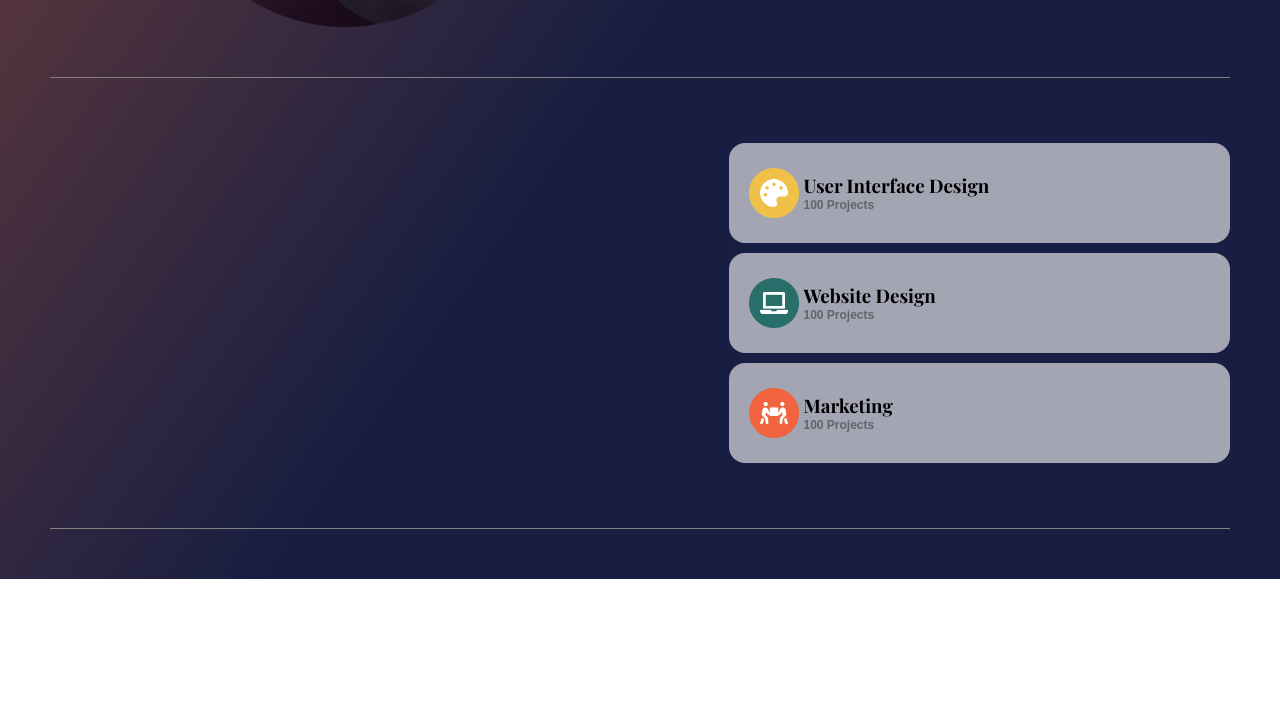
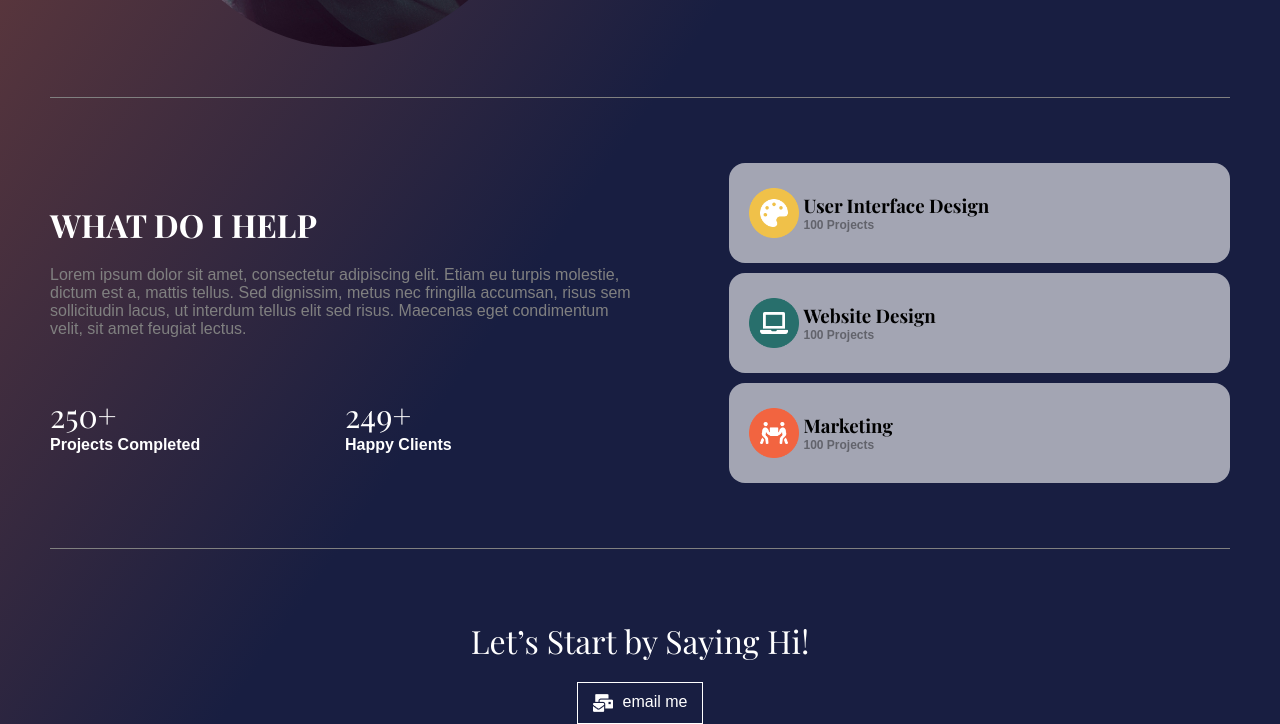
Before and after one commit to MaximeJourdanney/TD1_WEB, a plain HTML site: page index.html in a window 1280 px wide. Shown: the part 1238-1962 px from the top of the page. Before the commit the page ends 1817 px from the top, so only its background shows below. Drawn offline with nearby package versions, Linux system fonts and the light colour scheme; a web font is replaced by a local one.

Commit message:
Portfolio v3

```diff
--- a/index.css
+++ b/index.css
@@ -90,7 +90,7 @@ h1 {
     cursor: pointer;
 }
 
-.button-nav {
+.button {
     background-color: transparent;
     border: 1px solid white;
     padding: 10px 15px;
@@ -100,7 +100,7 @@ h1 {
     font-size: 1rem;
 }
 
-.button-nav:hover {
+.button:hover {
     background-color: white;
     color: black;
     scale: 1.05;
@@ -148,7 +148,7 @@ h1 {
     align-items: center;
     background-color: black;
     width: 100%;
-    height: 80px;
+    height: 100px;
 }
 
 .reseaux img {
@@ -216,6 +216,50 @@ h1 {
     height: 350px;
 }
 
+.s3g-haut {
+    height: 70%;
+    display: flex;
+    flex-direction: column;
+    justify-content: center;
+}
+
+.s3g-bas {
+    display: flex;
+    height: 30%;
+}
+
+.stats {
+    display: flex;
+    flex-direction: column;
+    justify-content: start;
+    align-items: start;
+    width: 50%;
+    height: 100%;
+}
+
+.p-stats1 {
+    font-family: 'Playfair Display', serif;
+    font-size: 2rem;
+}
+
+.p-stats2 {
+    font-family: 'Poppins', sans-serif;
+    font-size: 1rem;
+    font-weight: bold;
+}
+
+.h2-section3 {
+    font-family: 'Playfair Display', serif;
+    font-size: 2rem;
+}
+
+.p-section3 {
+    font-family: 'Poppins', sans-serif;
+    font-size: 1rem;
+    color: gray;
+    margin-top: 20px;
+}
+
 .section3-droite {
     display: flex;
     flex-direction: column;
@@ -260,3 +304,24 @@ h1 {
 }
 
 /* === FOOTER === */
+
+footer {
+    display: flex;
+    flex-direction: column;
+    justify-content: center;
+    align-items: center;
+}
+
+footer h2 {
+    font-family: 'Playfair Display', serif;
+    text-align: center;
+    margin-top: 20px;
+    font-weight: 100;
+    font-size: 2rem;
+}
+
+.button-footer {
+    display: flex;
+    gap: 10px;
+    margin-top: 20px;
+}
--- a/index.html
+++ b/index.html
@@ -22,7 +22,7 @@
                     <li>About</li>
                     <li>Services</li>
                     <li>
-                        <button class="button-nav">Hire Me</button>
+                        <button class="button">Hire Me</button>
                     </li>
                 </ul>
             </div>
@@ -60,7 +60,22 @@
         <hr class="separator">
 
         <section class="section3">
-            <div class="section3-gauche"></div>
+            <div class="section3-gauche">
+                <div class="s3g-haut">
+                    <h2 class="h2-section3">WHAT DO I HELP</h2>
+                    <p class="p-section3">Lorem ipsum dolor sit amet, consectetur adipiscing elit. Etiam eu turpis molestie, dictum est a, mattis tellus. Sed dignissim, metus nec fringilla accumsan, risus sem sollicitudin lacus, ut interdum tellus elit sed risus. Maecenas eget condimentum velit, sit amet feugiat lectus. </p>
+                </div>
+                <div class="s3g-bas">
+                    <div class="stats">
+                        <p class="p-stats1">250+</p>
+                        <p class="p-stats2">Projects Completed</p>
+                    </div>
+                    <div class="stats">
+                        <p class="p-stats1">249+</p>
+                        <p class="p-stats2">Happy Clients</p>
+                    </div>
+                </div>
+            </div>
             <div class="section3-droite">
                 <div class="section3-droite-rectangle">
                     <img src="assets/img/ic_design.png" alt="peintbrush icon">
@@ -89,6 +104,16 @@
         <hr class="separator">
     </main>
 
-    <footer class="container-footer"></footer>
+    <footer class="container-footer">
+        <h2>Let’s Start by Saying Hi!</h2>
+        <button class="button button-footer">
+            <img src="assets/img/mail-bulk.png" alt="email icon">email me
+        </button>
+
+        <div>
+            <div></div>
+            <div></div>
+        </div>
+    </footer>
 </body>
 </html>
```
